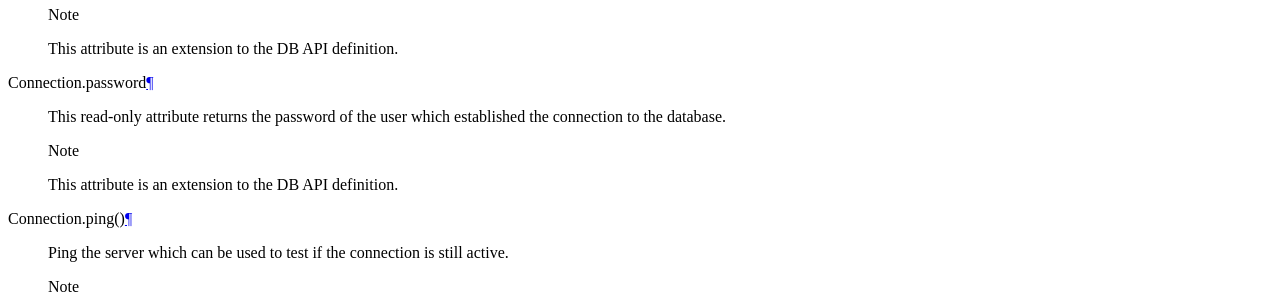
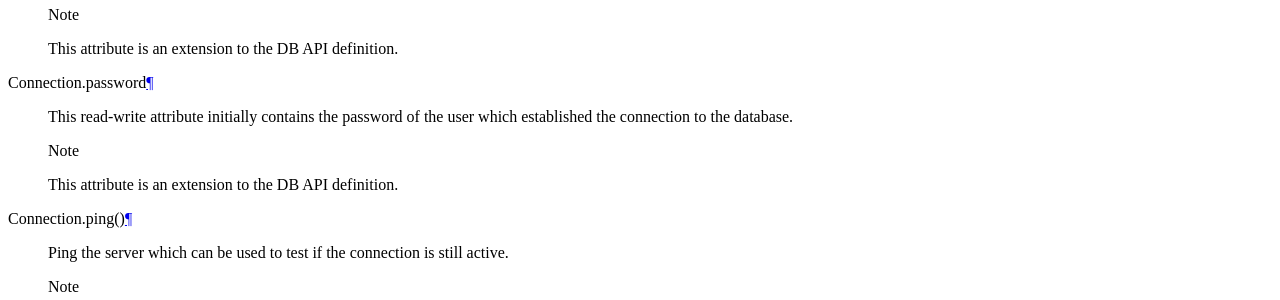
Before and after one commit to Bluehorn/cx_Oracle, a Sphinx documentation site: the page built from doc/connection.rst, in a window 1280 px wide and 900 px high, scrolled down 1733 px. Shown: the part 152-452 px from the top of the window. Built offline with Sphinx 7.4.7, drawn with Linux system fonts in a browser that asks for light colours.

Commit message:
The password can now be written.
git-svn-id: https://cx-oracle.svn.sourceforge.net/svnroot/cx-oracle/trunk@120 0cf6dada-cf32-0410-b4fe-d86b42e8394d

```diff
--- a/doc/connection.rst
+++ b/doc/connection.rst
@@ -155,8 +155,8 @@ Connection Object
 
 .. attribute:: Connection.password
 
-   This read-only attribute returns the password of the user which established
-   the connection to the database.
+   This read-write attribute initially contains the password of the user which
+   established the connection to the database.
 
    .. note::
 
```
